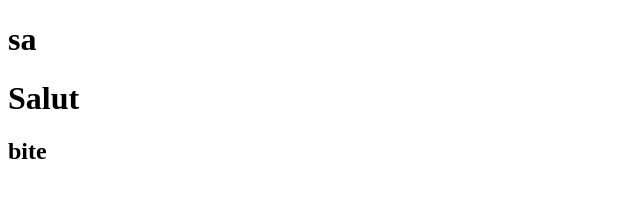
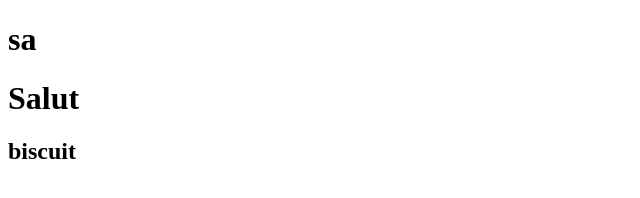
Before and after one commit to maxinehjn/git-intro-hijano-maxine, a plain HTML site: page index.html in a window 1280 px wide. Shown: the full height of the page, 0-640 px from the left. Drawn offline with Linux system fonts and the light colour scheme.

Commit message:
Update index.html

```diff
--- a/index.html
+++ b/index.html
@@ -15,7 +15,8 @@
   <body>
     <h1>sa</h1>
     <h1>Salut</h1>
-    <h2>bite</h2>
+    <h2>biscuit
+    </h2>
   </body>
 
 </html>
```
